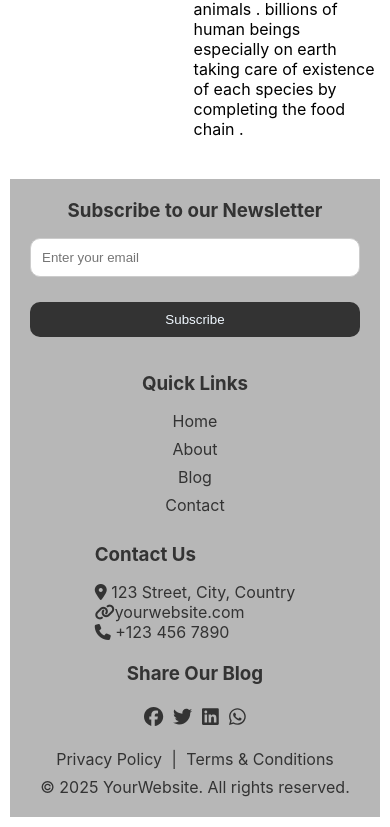
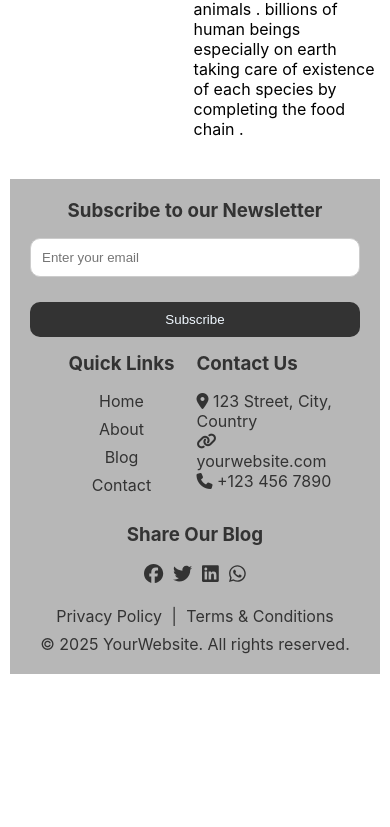
Before and after one commit to Divyanjali-Mudili/BLOGGING, a React (Create React App) app: page / in a window 390 px wide. Shown: the part 1330-2157 px from the top of the page. After the commit the page ends 2014 px from the top, so only its background shows below. Built offline with nearby package versions, Linux system fonts and the light colour scheme.

Commit message:
placed quickLinks and contactUs sidebyside

```diff
--- a/src/App.css
+++ b/src/App.css
@@ -97,6 +97,7 @@ button {
   color: aliceblue;
   padding: 7px 0;
 }
+
 footer {
   min-width: 100%;
   padding: 20px;
@@ -157,7 +158,11 @@ footer {
 .links h3 {
   margin-bottom: 1rem;
 }
-
+.quick-contact {
+  display: flex;
+  justify-content: space-evenly;
+  width: 100%;
+}
 .links .quick-links ul {
   list-style: none;
   padding: 0;
@@ -206,8 +211,6 @@ footer {
   font-size: 0.9rem;
   color: #666;
 }
-
-/* 🌍 Mobile Responsiveness */
 @media (max-width: 768px) {
   .newsLetter form {
     flex-direction: column;
@@ -224,17 +227,47 @@ footer {
   }
 
   .links {
-    flex-direction: column;
-    align-items: center;
-    text-align: center;
+    display: flex;
+    flex-wrap: wrap;
+    justify-content: space-between;
+    align-items: flex-start;
+
+    width: 90%;
+    max-width: 600px;
+    margin: auto;
   }
 
+  .links .quick-links,
+  .links .contact-us {
+    flex: 1;
+    min-width: 150px;
+  }
+  .social-sharing-buttons {
+    display: flex;
+    flex-direction: column;
+    justify-content: center;
+    align-items: center;
+    gap: 0px;
+    width: 100%;
+  }
   .social-sharing-buttons-links {
     gap: 10px;
+    margin: 0;
   }
 }
 
 @media (max-width: 480px) {
+  .links {
+    flex-direction: column;
+    text-align: center;
+  }
+
+  .links .quick-links,
+  .links .contact-us {
+    text-align: center;
+    width: 100%;
+  }
+
   .social-sharing-buttons-links a {
     font-size: 1.2rem;
   }
--- a/src/Componrnts/Footer.js
+++ b/src/Componrnts/Footer.js
@@ -39,6 +39,7 @@ const Footer = () => {
       </div>
       <div className="links">
         {/* 🔗 Quick Links */}
+        <div className="quick-contact">
           <div className="quick-links">
             <h3 className="text-lg font-semibold">Quick Links</h3>
             <ul className="mt-3 space-y-2">
@@ -78,7 +79,7 @@ const Footer = () => {
               <i class="fa-solid fa-phone"></i> +123 456 7890
             </p>
           </div>
-
+        </div>
         {/* 📢 Social Sharing Buttons */}
         <div className="social-sharing-buttons">
           <h3 className="text-lg font-semibold">Share Our Blog</h3>
```
Lines whose indentation alone changed are shown as unchanged.
